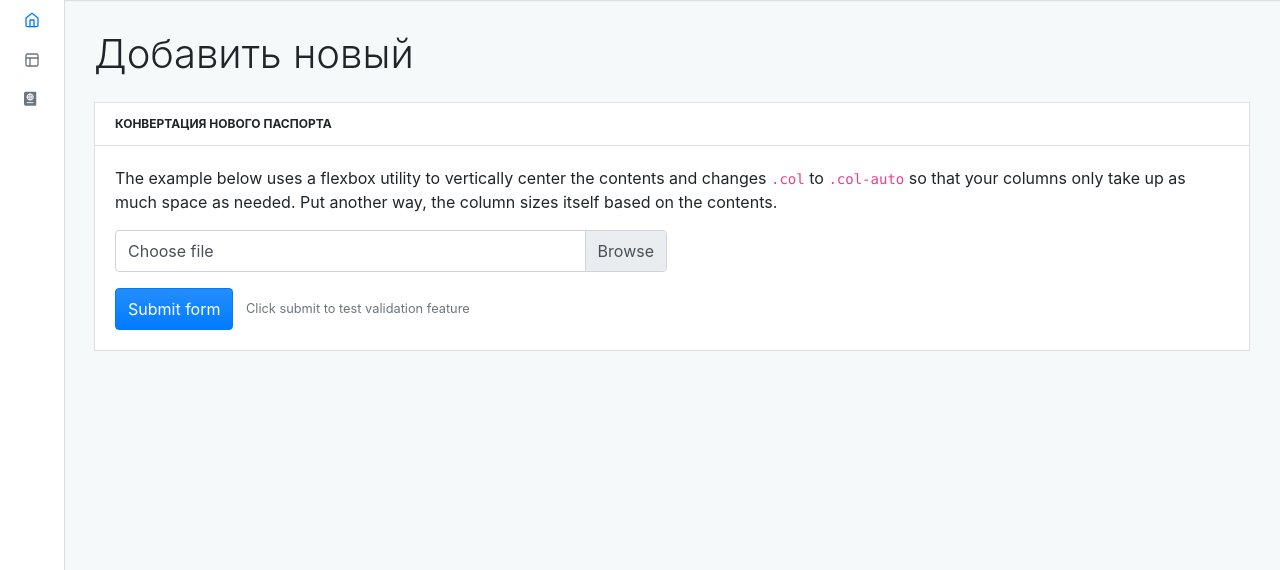
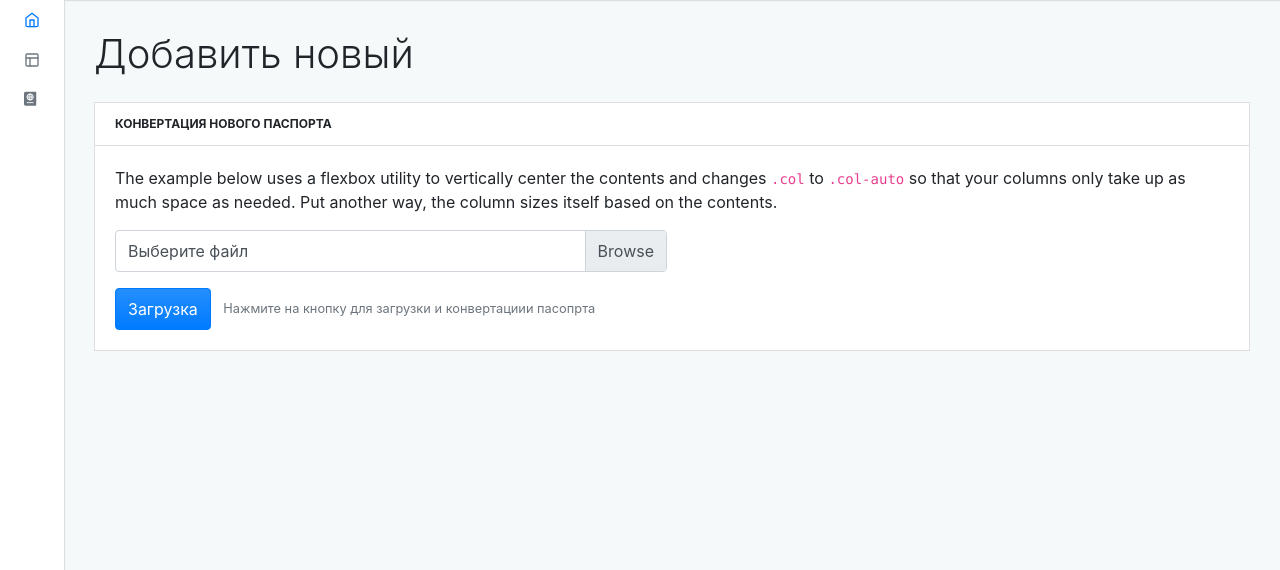
Before and after one commit to sergeymsui/company_passport_3, a Django app: page /load in a window 1280 px wide. Shown: the part 56-626 px from the top of the page. Run offline with Django 3.2, Linux system fonts and the light colour scheme; some libraries are stand-ins or nearby versions.

Commit message:
Реализована загрузка с GUI

```diff
--- a/app/urls.py
+++ b/app/urls.py
@@ -4,10 +4,11 @@ from . import views
 
 urlpatterns = [
     path('', views.IndexView.as_view()),
+    path('search', views.loadPassport, name='loadPassport'),
     path('forms/<str:uuid>', views.WorksheetView.as_view(), name='forms'),
     path('forms', views.FormsView.as_view()),
     path('passports', views.PassportsView.as_view()),
     path('passports/<str:uuid>/<str:uuidp>', views.PassportIDConcreteView.as_view()),
     path('passports/<str:uuid>', views.PassportIDView.as_view()),
-    path('load', views.PasslortLoadView.as_view())
+    path('load', views.PasslortLoadView.as_view()),
 ]
--- a/app/views.py
+++ b/app/views.py
@@ -1,3 +1,11 @@
+
+from company_passport.settings import DEFAULT_FILE_DIRECTORY
+import os
+from django.conf import settings
+
+from django.core.files.storage import default_storage
+
+from django.http.response import Http404, HttpResponseRedirect, HttpResponse
 from django.shortcuts import render
 from django.views.generic import ListView
 from django.views.generic.base import View
@@ -69,3 +77,20 @@ class PasslortLoadView(View):
         else:
             print(request.FILES)
         return render(request, "pload.html");
+
+
+from django.core.files.storage import FileSystemStorage
+# from .settings import DEFAULT_FILE_DIRECTORY
+
+
+def loadPassport(request):
+    if request.method == 'POST':
+        for filename, file in request.FILES.items():
+            print(filename, file, type(file))
+            # file_name = default_storage.save(filename, file)
+            fs = FileSystemStorage(location=DEFAULT_FILE_DIRECTORY) #defaults to   MEDIA_ROOT
+            filename = fs.save(file.name, file)
+            file_url = fs.url(file.name)
+    else:
+        print("This is NOT request")
+    return HttpResponse("Hello, World")
--- a/company_passport/settings.py
+++ b/company_passport/settings.py
@@ -18,6 +18,7 @@ import sys
 # Build paths inside the project like this: BASE_DIR / 'subdir'.
 BASE_DIR = Path(__file__).resolve().parent.parent
 
+DEFAULT_FILE_DIRECTORY = '/tmp/0c1219d8be78486b94cf325adf912d9f'
 
 # Quick-start development settings - unsuitable for production
 # See https://docs.djangoproject.com/en/3.1/howto/deployment/checklist/
--- a/templates/base.html
+++ b/templates/base.html
@@ -22,7 +22,7 @@
 <body>
 <div class="adminx-container">
     <nav class="navbar navbar-expand justify-content-between fixed-top">
-        <a class="navbar-brand mb-0 h1 d-none d-md-block" href="index.html">
+        <a class="navbar-brand mb-0 h1 d-none d-md-block" href="/">
             <img src="{% static 'favicon.svg' %}" class="navbar-brand-image d-inline-block align-top mr-2" alt="">
             CONVERTORDB
         </a>
@@ -38,7 +38,7 @@
     <div class="adminx-sidebar expand-hover push">
         <ul class="sidebar-nav">
             <li class="sidebar-nav-item">
-                <a href="index.html" class="sidebar-nav-link active">
+                <a href="/" class="sidebar-nav-link active">
                 <span class="sidebar-nav-icon">
                     <i data-feather="home"></i>
                 </span>
--- a/templates/pload.html
+++ b/templates/pload.html
@@ -21,19 +21,19 @@
                     <p>
                       The example below uses a flexbox utility to vertically center the contents and changes <code class="highlighter-rouge">.col</code> to <code class="highlighter-rouge">.col-auto</code> so that your columns only take up as much space as needed. Put another way, the column sizes itself based on the contents.
                     </p>
-                    <form id="needs-validation" novalidate="">
+                    <form id="formElem" novalidate="">{% csrf_token %}
                       <div class="form-row">
                         <div class="col-md-6 mb-3">
                           {% comment %} <label class="form-label" for="validationCustom01">First name</label> {% endcomment %}
                           <div class="custom-file">
                       <input type="file" class="custom-file-input" id="customFile" name="list">
-                      <label class="custom-file-label" for="customFile" id="fileLabel">Choose file</label>
+                      <label class="custom-file-label" for="customFile" id="fileLabel">Выберите файл</label>
                     </div>
                         </div>
                       </div>
-                      <button class="btn btn-primary mr-2" type="submit">Submit form</button>
+                      <button class="btn btn-primary mr-2" type="submit">Загрузка</button>
                       <small class="text-muted">
-                        Click submit to test validation feature
+                        Нажмите на кнопку для загрузки и конвертациии пасопрта
                       </small>
                     </form>
                   </div>
@@ -51,6 +51,21 @@
 {% block scripts %}
 <script>
 
+formElem.onsubmit = async (e) => {
+    e.preventDefault();
+
+    let response = await fetch('search', {
+      method: 'POST',
+      body: new FormData(formElem)
+    });
+
+    let result = await response.json();
+
+    alert(result.message);
+
+    console.log("LOL 123");
+  };
+
 $("#customFile").change(function() {
   filename = this.files[0].name
   console.log(filename)
```
Also changed, not shown: media/windows-10-original-3840x2400.jpg (added), media/windows-10-original-3840x2400_2v8J5ND.jpg (added), media/windows-10-original-3840x2400_v29Ds6v.jpg (added), 1 other file.
